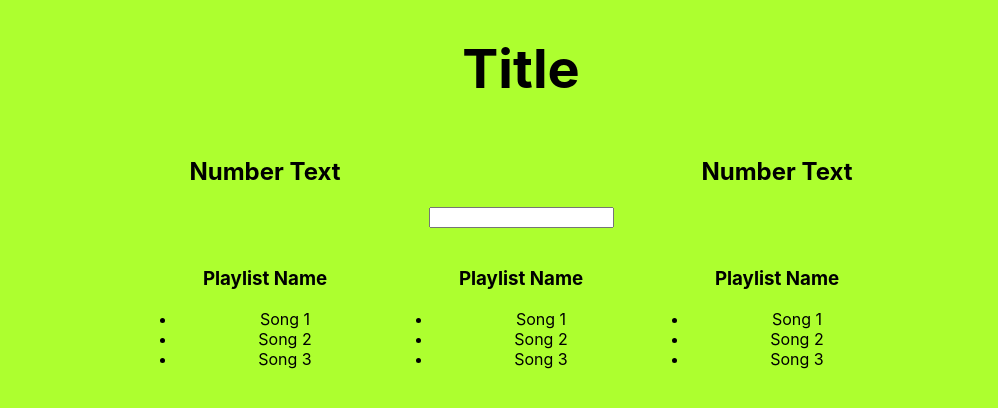
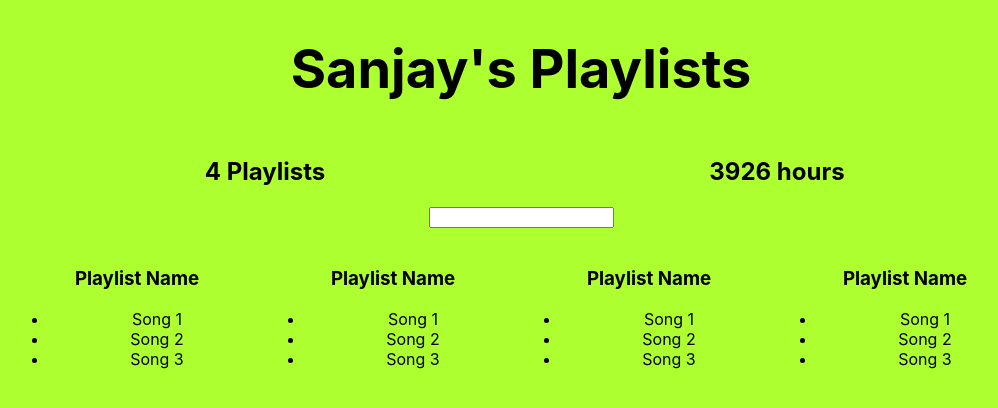
Before and after one commit to spatel-37/better-playlists, a React (Create React App) app: page / in a window 1280 px wide. Shown: the top 408 px of the page, without its empty margins (119-1117 px from the left). Built offline with nearby package versions, Linux system fonts and the light colour scheme.

Commit message:
Added fake server data to title and aggregate counters

```diff
--- a/src/App.js
+++ b/src/App.js
@@ -4,12 +4,64 @@ import './App.css';
 let defaultStyle = {
   color: '#000'
 };
+let fakeServerData = {
+  user: {
+    name: 'Sanjay',
+    playlists: [
+      {
+        name: 'My favourites',
+        songs: [
+          {name: 'Juicy', duration: 1233},
+          {name: 'Drop it Like its Hot', duration: 34234},
+          {name: 'One More Chance', duration: 23423}
+        ]
+      },
+      {
+        name: 'My favourites1',
+        songs: [
+        {name: 'Juicy', duration: 1233},
+        {name: 'Drop it Like its Hot', duration: 34234},
+        {name: 'One More Chance', duration: 23423}]
+      },
+      {
+        name: 'My favourites2',
+        songs: [
+        {name: 'Juicy', duration: 1233},
+        {name: 'Drop it Like its Hot', duration: 34234},
+        {name: 'One More Chance', duration: 23423}]
+      },
+      {
+        name: 'My favourites3',
+        songs: [
+        {name: 'Juicy', duration: 1233},
+        {name: 'Drop it Like its Hot', duration: 34234},
+        {name: 'One More Chance', duration: 23423}]
+      }
+    ]
+  }
+};
 
-class Aggregate extends Component {
-  render () {
+class PlaylistCounter extends Component {
+  render() {
     return (
-      <div style={{...defaultStyle, width: "40%", display: 'inline-block'}}>
-        <h2> Number Text</h2>
+      <div style={{ ...defaultStyle, width: "40%", display: 'inline-block' }}>
+        <h2>{this.props.playlists && this.props.playlists.length} Playlists</h2>
+      </div>
+    );
+  }
+}
+
+class HoursCounter extends Component {
+  render() {
+    let allSongs = this.props.playlists.reduce((songs, eachPlaylist) => {
+      return songs.concat(eachPlaylist.songs)
+    },[])
+    let totalDuration = allSongs.reduce((sum, eachSong) => {
+      return sum + eachSong.duration
+    }, 0)
+    return (
+      <div style={{ ...defaultStyle, width: "40%", display: 'inline-block' }}>
+        <h2>{Math.round(totalDuration/60)} hours</h2>
       </div>
     );
   }
@@ -19,8 +71,8 @@ class Filter extends Component {
   render() {
     return (
       <div style={defaultStyle}>
-        <img/>
-        <input type="text"/>
+        <img />
+        <input type="text" />
 
       </div>
 
@@ -31,7 +83,7 @@ class Filter extends Component {
 class Playlist extends Component {
   render() {
     return (
-      <div style={{...defaultStyle,  display: 'inline-block', width: '20%'}}>
+      <div style={{ ...defaultStyle, display: 'inline-block', width: '20%' }}>
         <img />
         <h3>Playlist Name</h3>
         <ul><li>Song 1</li><li>Song 2</li><li>Song 3</li></ul>
@@ -41,17 +93,34 @@ class Playlist extends Component {
 }
 
 class App extends Component {
+  constructor() {
+    super();
+    this.state = { serverData: {} }
+  }
+  componentDidMount() {
+    setTimeout(() => {
+      this.setState({ serverData: fakeServerData });
+    }, 1000);
+
+  }
   render() {
     return (
       <div className="App">
-         <h1 style={{...defaultStyle, 'font-size': '54px'}}>Title</h1>
-         <Aggregate/>
-         <Aggregate/>
-         <Filter/>
-         <Playlist/>
-         <Playlist/>
-         <Playlist/>
-    </div>
+        {this.state.serverData.user ?
+          <div>
+            <h1 style={{ ...defaultStyle, 'font-size': '54px' }}>
+              {this.state.serverData.user.name}'s Playlists
+          </h1>
+            <PlaylistCounter playlists={this.state.serverData.user.playlists} />
+            <HoursCounter playlists={this.state.serverData.user.playlists}/>
+            <Filter />
+            <Playlist />
+            <Playlist />
+            <Playlist />
+            <Playlist />
+          </div> : <h1 style={defaultStyle}>Loading...</h1>
+        }
+      </div>
     );
   }
 }
```
